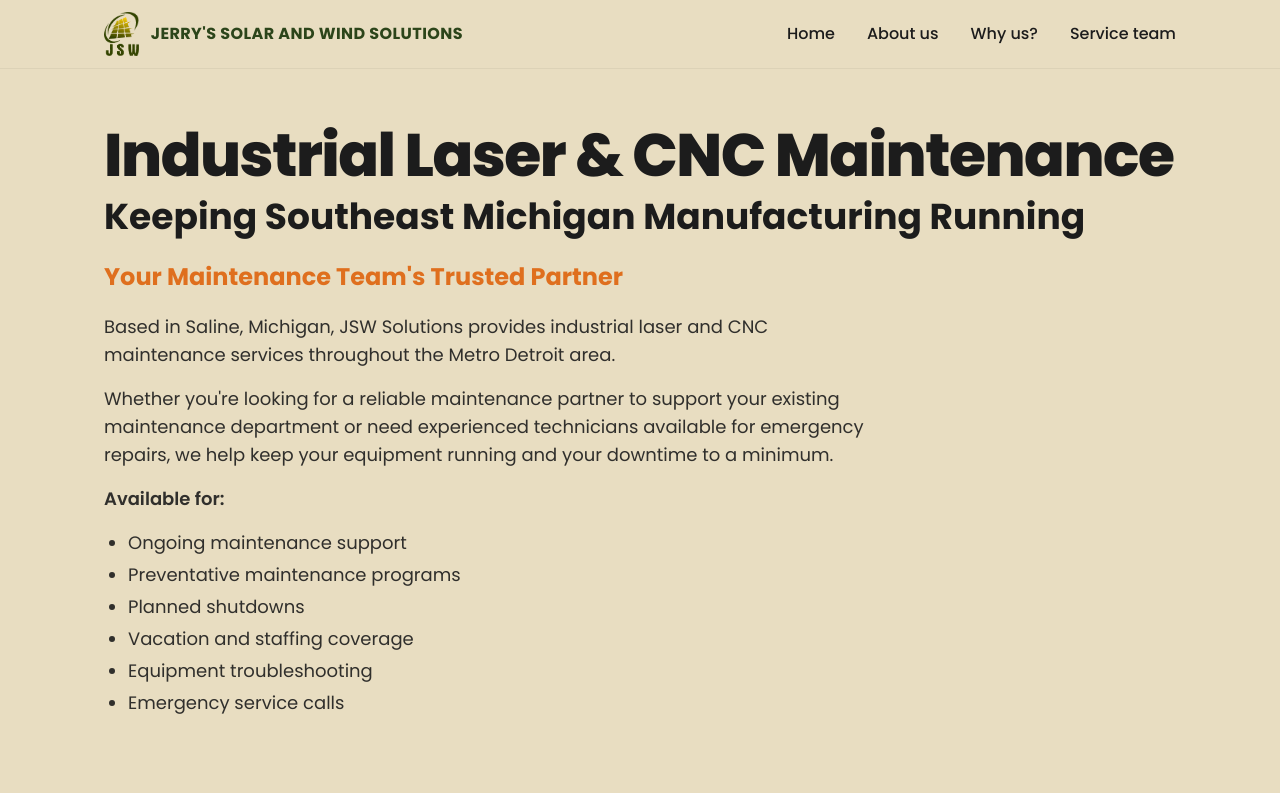
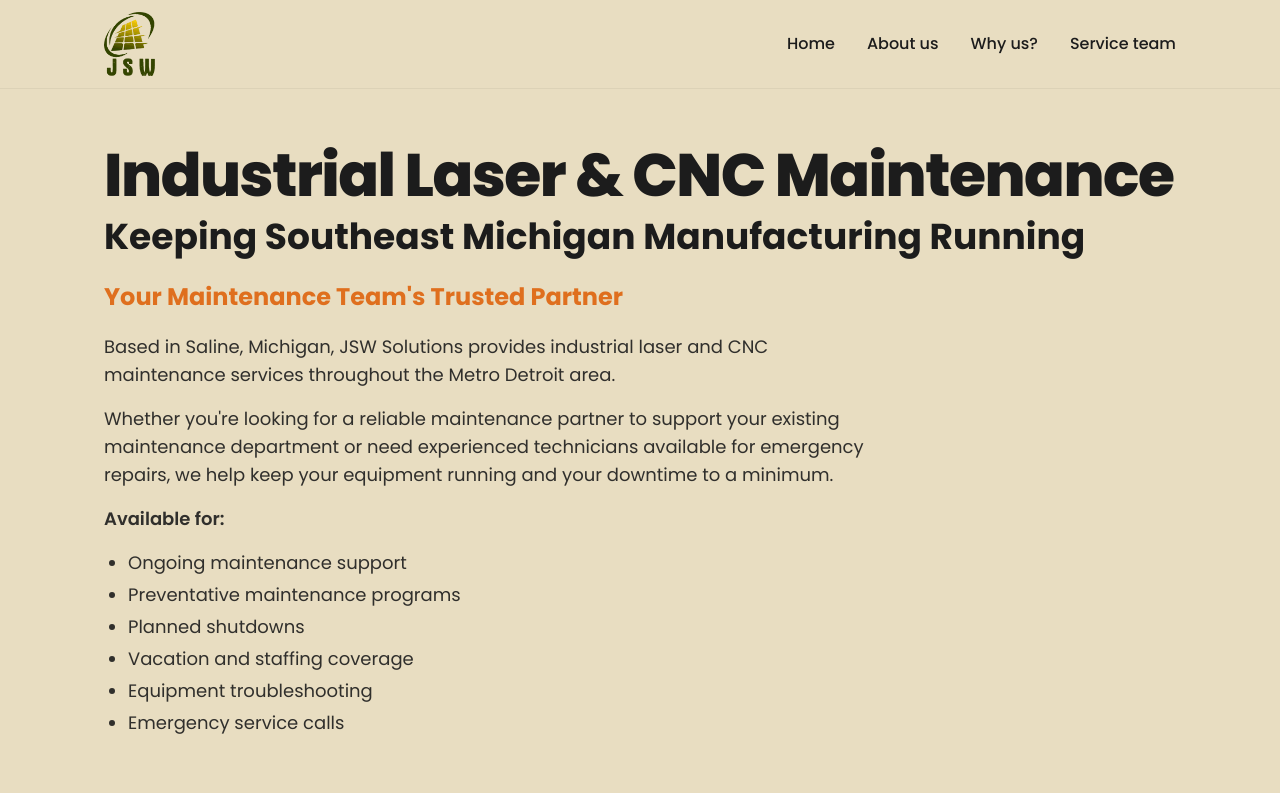
Before and after one commit to JSWSolutions/jsw-solutions, a Next.js app: page / in a window 1280 px wide. Shown: the top 793 px of the page. Built offline with nearby package versions, Linux system fonts and the light colour scheme.

Commit message:
Update page.tsx

```diff
--- a/src/app/page.tsx
+++ b/src/app/page.tsx
@@ -59,10 +59,7 @@ function NavBar() {
     <header className="sticky top-0 z-20 bg-sand/90 backdrop-blur border-b border-black/5">
       <div className="container-page flex items-center justify-between py-3">
         <Link href="/" className="flex items-center gap-3">
-          <Logo className="h-11 w-auto" />
-          <span className="hidden sm:block text-brand-green-dark font-bold tracking-wide">
-            JERRY&apos;S SOLAR AND WIND SOLUTIONS
-          </span>
+          <Logo className="h-16 w-auto" />
         </Link>
         <nav className="hidden md:flex items-center gap-8 text-ink font-medium">
           <a href="#home" className="hover:text-brand-orange">Home</a>
```
